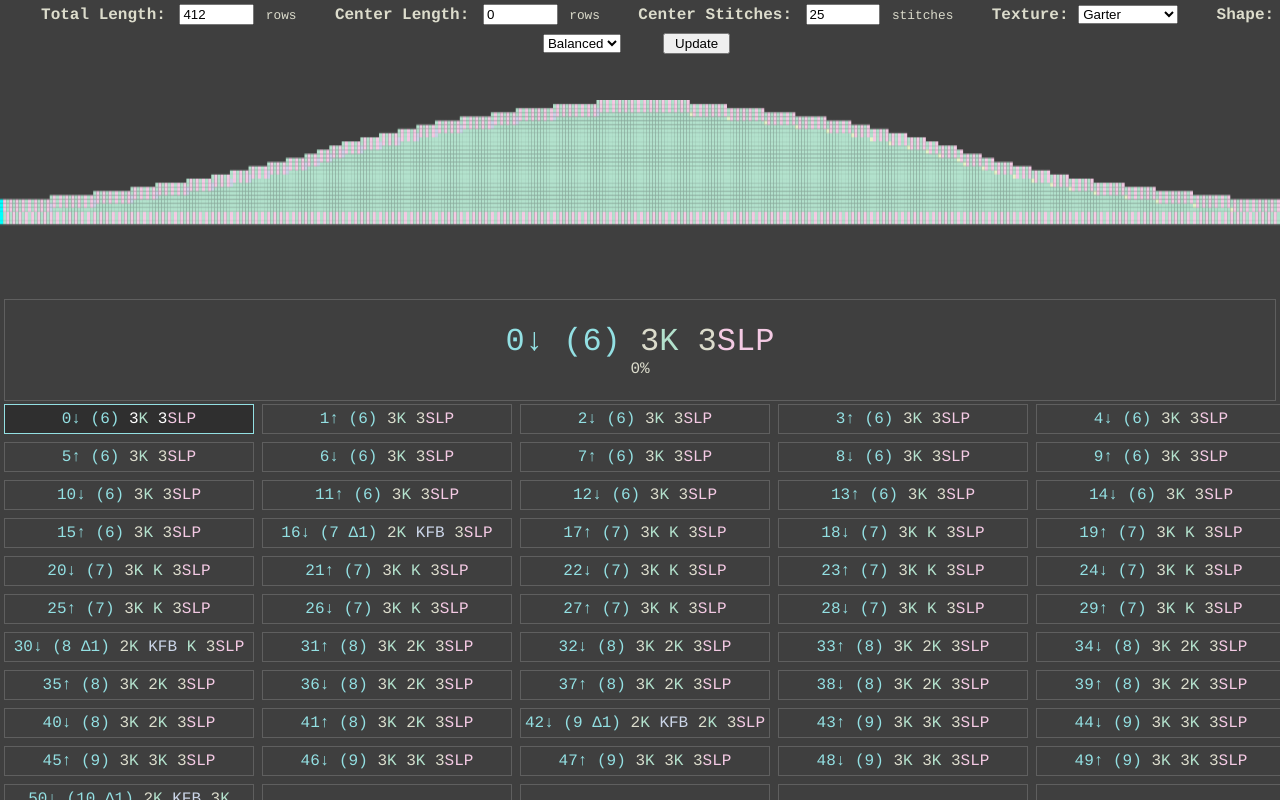
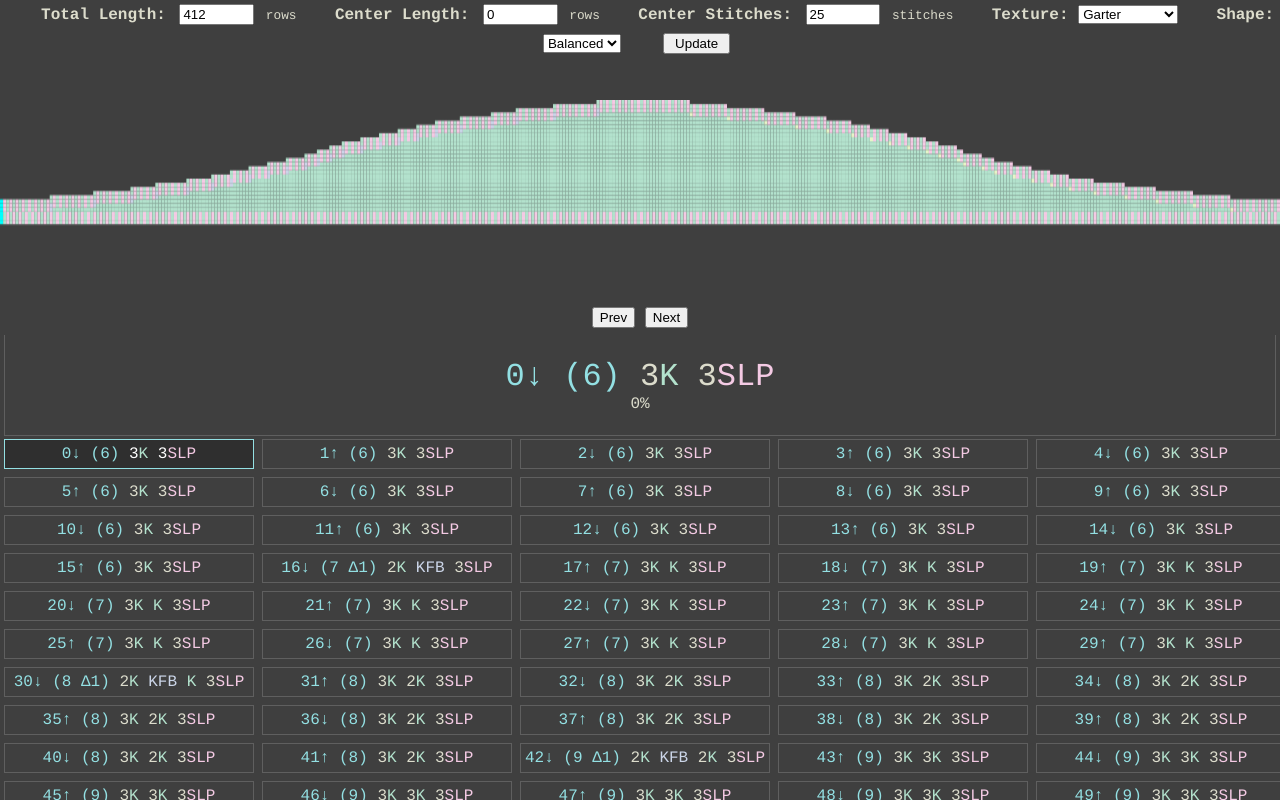
Before and after one commit to alefore/knit, a plain HTML site: page index.html in a window 1280 px wide. Drawn offline with nearby package versions, Linux system fonts and the light colour scheme.

Commit message:
Add a few controls: prev, next.

```diff
--- a/index.html
+++ b/index.html
@@ -61,11 +61,11 @@ body, html {
   background-color: #3f3f3f; /* Prevents transparency issues */
   z-index: 2; /* Ensures it stays above other content */
 }
-#currentRow {
+div#currentRow, div#controls {
   width: 100%;
-  height: 100px;
+  padding: 0;
+  margin: 0;
   position: fixed;
-  top: 300px;
   left: 50%;
   transform: translateX(-50%);
   z-index: 2;
@@ -74,10 +74,18 @@ body, html {
   display: flex;
   align-items: center;
   justify-content: center;
+}
+#currentRow {
+  top: 335px;
   font-size: 200%;
+  height: 100px;
+}
+#controls {
+  top: 300px;
+  height: 35px;
 }
 #patternContainer {
-  margin-top: 400px;
+  margin-top: 435px;
   overflow-y: auto;
   overflow-x: hidden;
   position: relative;
@@ -87,7 +95,7 @@ body, html {
   grid-template-columns: repeat(auto-fill, minmax(15em, 1fr));
   gap: 10px; /* Adjust the space between rows */
 
-  height: calc(100vh - 400px);
+  height: calc(100vh - 435px);
   padding: 0px;
 }
 .row {
@@ -127,6 +135,12 @@ div.highlight {
 </div>
 <canvas id="knitCanvas"></canvas>
 <div id=currentRow>...loading...</div>
+<div id=controls>
+<form onsubmit="return false;">
+  <input type=submit value=Prev onclick="addRow(-1);">
+  <input type=submit value=Next onclick="addRow(+1);">
+</form>
+</div>
 <div id="patternContainer"></div>
 
 <script src="inputs.js"></script>
```
